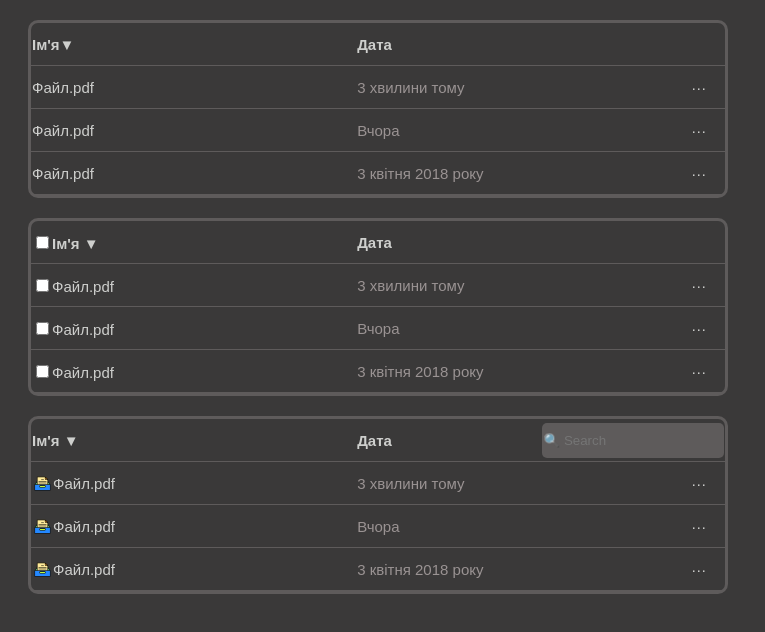
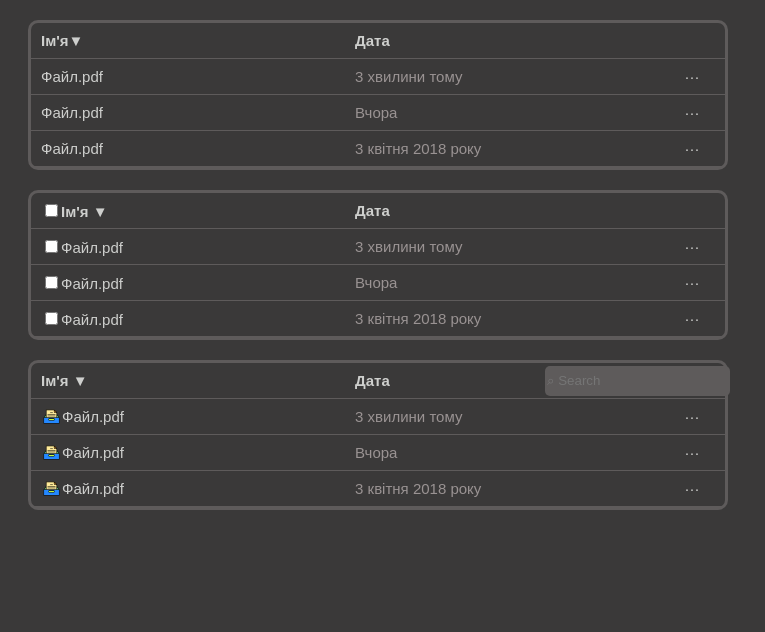
Before and after one commit to OleksandrZarytskyi/Homework-3, a plain HTML site: page index.html in a window 1280 px wide. Shown: the whole page, without its empty margins (0-765 px from the left). Drawn offline with Linux system fonts and the light colour scheme.

Commit message:
Dead oll

```diff
--- a/index.html
+++ b/index.html
@@ -64,7 +64,7 @@
          <td><strong>Ім'я</strong> <span class=fri>&#9660</span></td>
          <td></td>
          <td><strong>Дата</strong></td>
-         <td><input type="search" class="search" placeholder="&#128269; Search"</td>
+         <td><input type="search" class="search" placeholder="&#8981; Search"</td>
        </tr>
        <tr>
          <td><span class=rif><img src="./icon/Flaticon.svg" width="17px" hspace="2px" align="top" alt="Inbox"></span>Файл.pdf</td>
--- a/style.css
+++ b/style.css
@@ -14,12 +14,13 @@ table {
   table-layout: fixed;
 }
 td:first-child {
-  width: 20%;
+  width: 15%;
 }
 
 td {
   border-bottom: 1px solid #5e5b5b;
-  height: 40px;
+  height: 35px;
+  padding: 0px 10px;
 }
 .fri {
   font-size: 15px;
@@ -37,7 +38,7 @@ td {
   border-radius: 5px;
   background: #5e5b5b;
   color: #cecfcd;
-  height: 35px;
-  width: 182px;
+  height: 30px;
+  width: 185px;
   outline: none;
 }
```
